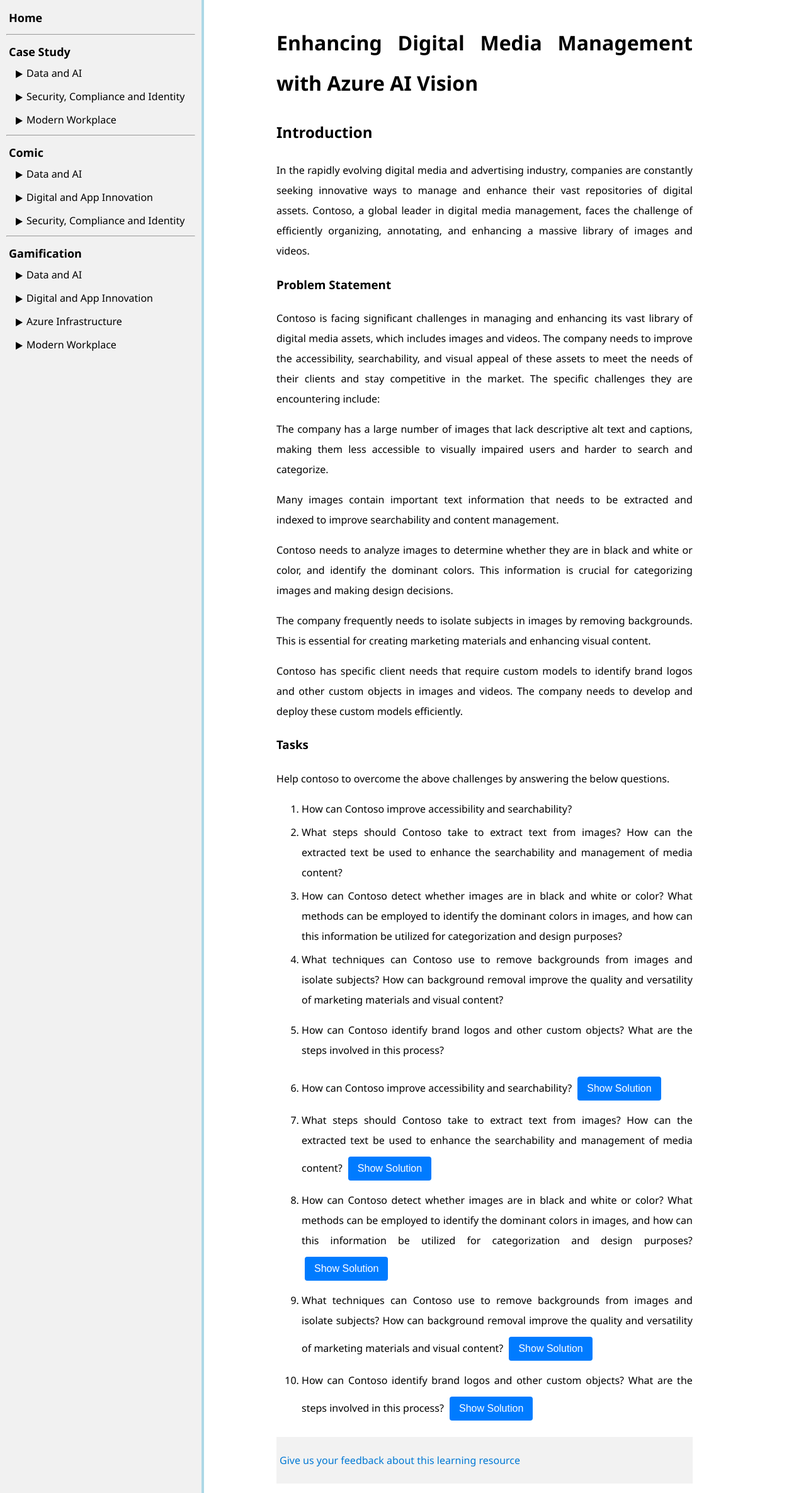
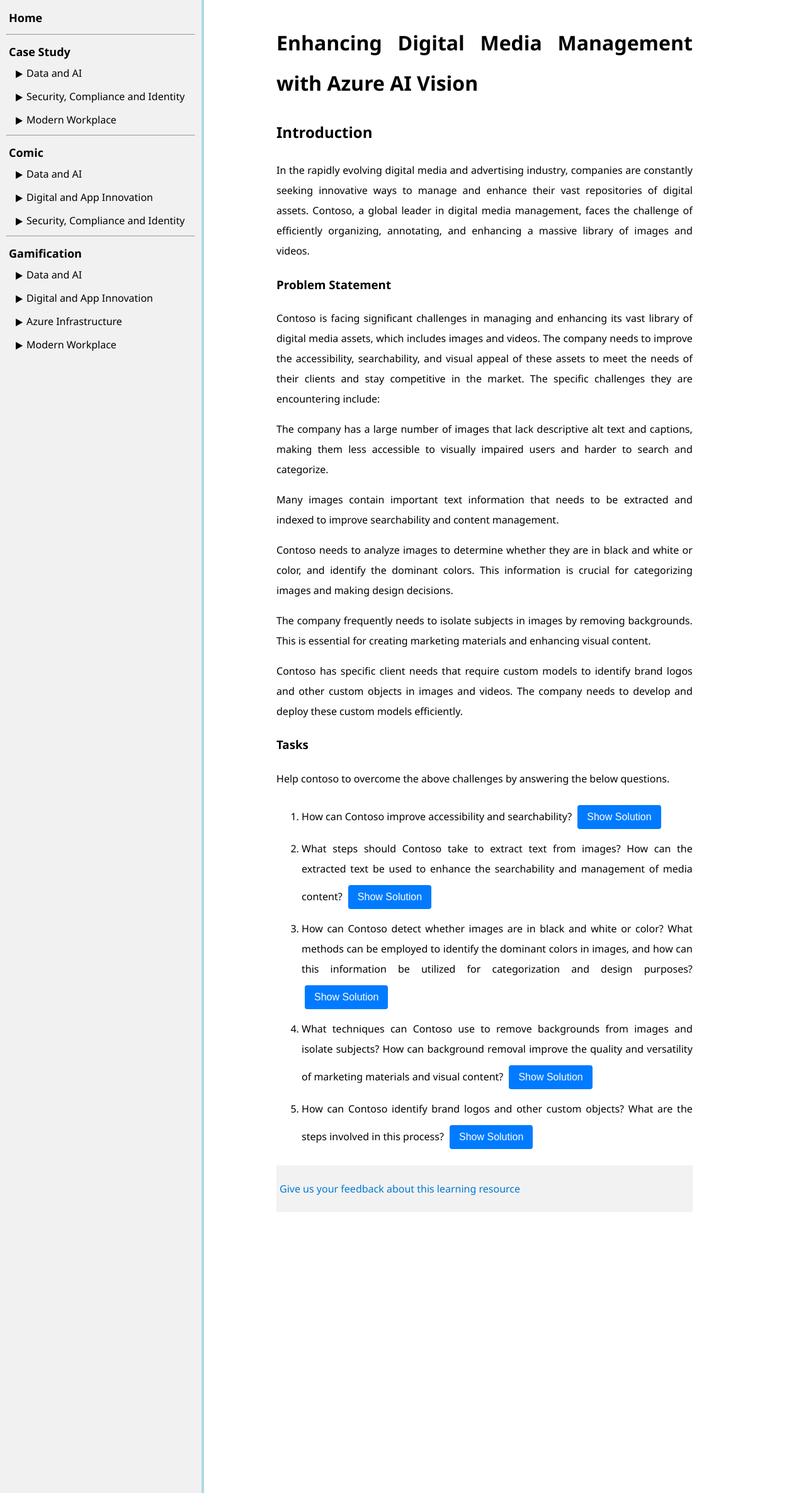
Before and after one commit to ningweinw/iengage, a Jekyll site: the page built from project-files/case-study/Data and AI/AI Vision in marketing.md, in a window 1280 px wide. Shown: the whole page at 63% size. Built offline with Jekyll 4.4.1, drawn with Linux system fonts in a browser that asks for light colours.

Commit message:
Update AI Vision in marketing.md

```diff
--- a/project-files/case-study/Data and AI/AI Vision in marketing.md
+++ b/project-files/case-study/Data and AI/AI Vision in marketing.md
@@ -28,23 +28,18 @@
 ### Tasks
 Help contoso to overcome the above challenges by answering the below questions.
 
-1. How can Contoso improve accessibility and searchability?
-2. What steps should Contoso take to extract text from images? How can the extracted text be used to enhance the searchability and management of media content?
-3. How can Contoso detect whether images are in black and white or color? What methods can be employed to identify the dominant colors in images, and how can this information be utilized for categorization and design purposes?
-4. What techniques can Contoso use to remove backgrounds from images and isolate subjects? How can background removal improve the quality and versatility of marketing materials and visual content?
-5. How can Contoso identify brand logos and other custom objects? What are the steps involved in this process?
 
 1. How can Contoso improve accessibility and searchability?
    <button onclick="toggleSolution('solution1')">Show Solution</button>
    <div id="solution1" style="display:none;">
-     <p>MediaMaster Inc. can use Azure Computer Vision's Image Analysis API to automatically generate alt text and captions for their images. This feature uses AI models to analyze the visual content of images and generate one-sentence descriptions that can be used as alt text. The key benefits of having descriptive alt text and captions include improved accessibility for visually impaired users, better search engine optimization (SEO), and enhanced user experience by making images more discoverable and understandable.</p>
+     <p>Contoso can use Azure Computer Vision's Image Analysis API to automatically generate alt text and captions for their images. This feature uses AI models to analyze the visual content of images and generate one-sentence descriptions that can be used as alt text. The key benefits of having descriptive alt text and captions include improved accessibility for visually impaired users, better search engine optimization (SEO), and enhanced user experience by making images more discoverable and understandable.</p>
      <p><strong>API Used</strong>: <a href="https://learn.microsoft.com/en-us/azure/ai-services/computer-vision/use-case-alt-text">Image Analysis API</a></p>
    </div>
 
 2. What steps should Contoso take to extract text from images? How can the extracted text be used to enhance the searchability and management of media content?
    <button onclick="toggleSolution('solution2')">Show Solution</button>
    <div id="solution2" style="display:none;">
-     <p>MediaMaster Inc. should use Azure Computer Vision's OCR feature to extract text from images. The steps include:
+     <p>Contoso should use Azure Computer Vision's OCR feature to extract text from images. The steps include:
        <ol>
          <li>Upload images to Azure Blob Storage.</li>
          <li>Use the OCR API to analyze the images and extract text.</li>
@@ -57,21 +52,21 @@
 3. How can Contoso detect whether images are in black and white or color? What methods can be employed to identify the dominant colors in images, and how can this information be utilized for categorization and design purposes?
    <button onclick="toggleSolution('solution3')">Show Solution</button>
    <div id="solution3" style="display:none;">
-     <p>MediaMaster Inc. can use Azure Computer Vision's color detection feature to analyze images and determine whether they are black and white or color. The feature also identifies the dominant foreground and background colors, as well as the overall dominant colors in the image. This information can be used to categorize images based on color schemes and make informed design decisions for marketing materials and visual content.</p>
+     <p>Contoso can use Azure Computer Vision's color detection feature to analyze images and determine whether they are black and white or color. The feature also identifies the dominant foreground and background colors, as well as the overall dominant colors in the image. This information can be used to categorize images based on color schemes and make informed design decisions for marketing materials and visual content.</p>
      <p><strong>API Used</strong>: <a href="https://learn.microsoft.com/en-us/azure/ai-services/computer-vision/concept-detecting-color-schemes">Analyze Image API</a></p>
    </div>
 
 4. What techniques can Contoso use to remove backgrounds from images and isolate subjects? How can background removal improve the quality and versatility of marketing materials and visual content?
    <button onclick="toggleSolution('solution4')">Show Solution</button>
    <div id="solution4" style="display:none;">
-     <p>MediaMaster Inc. can use AI-powered tools like Microsoft Designer or Azure Computer Vision's background removal feature to remove backgrounds from images. These tools use advanced algorithms to accurately detect and remove backgrounds, leaving the main subject isolated. Background removal improves the quality and versatility of marketing materials by allowing designers to place subjects on different backgrounds, create transparent images, and enhance the overall visual appeal of content.</p>
+     <p>Contoso can use AI-powered tools like Microsoft Designer or Azure Computer Vision's background removal feature to remove backgrounds from images. These tools use advanced algorithms to accurately detect and remove backgrounds, leaving the main subject isolated. Background removal improves the quality and versatility of marketing materials by allowing designers to place subjects on different backgrounds, create transparent images, and enhance the overall visual appeal of content.</p>
      <p><strong>API Used</strong>: <a href="https://create.microsoft.com/en-us/features/image-background-remover">Microsoft Designer Background Remover</a></p>
    </div>
 
 5. How can Contoso identify brand logos and other custom objects? What are the steps involved in this process?
    <button onclick="toggleSolution('solution5')">Show Solution</button>
    <div id="solution5" style="display:none;">
-     <p>MediaMaster Inc. can use Azure Custom Vision to develop and deploy custom models for identifying brand logos and other custom objects. The steps involved include:
+     <p>Contoso can use Azure Custom Vision to develop and deploy custom models for identifying brand logos and other custom objects. The steps involved include:
        <ol>
          <li>Collect and label images of the objects to be detected.</li>
          <li>Create Custom Vision resources in the Azure portal.</li>
```
